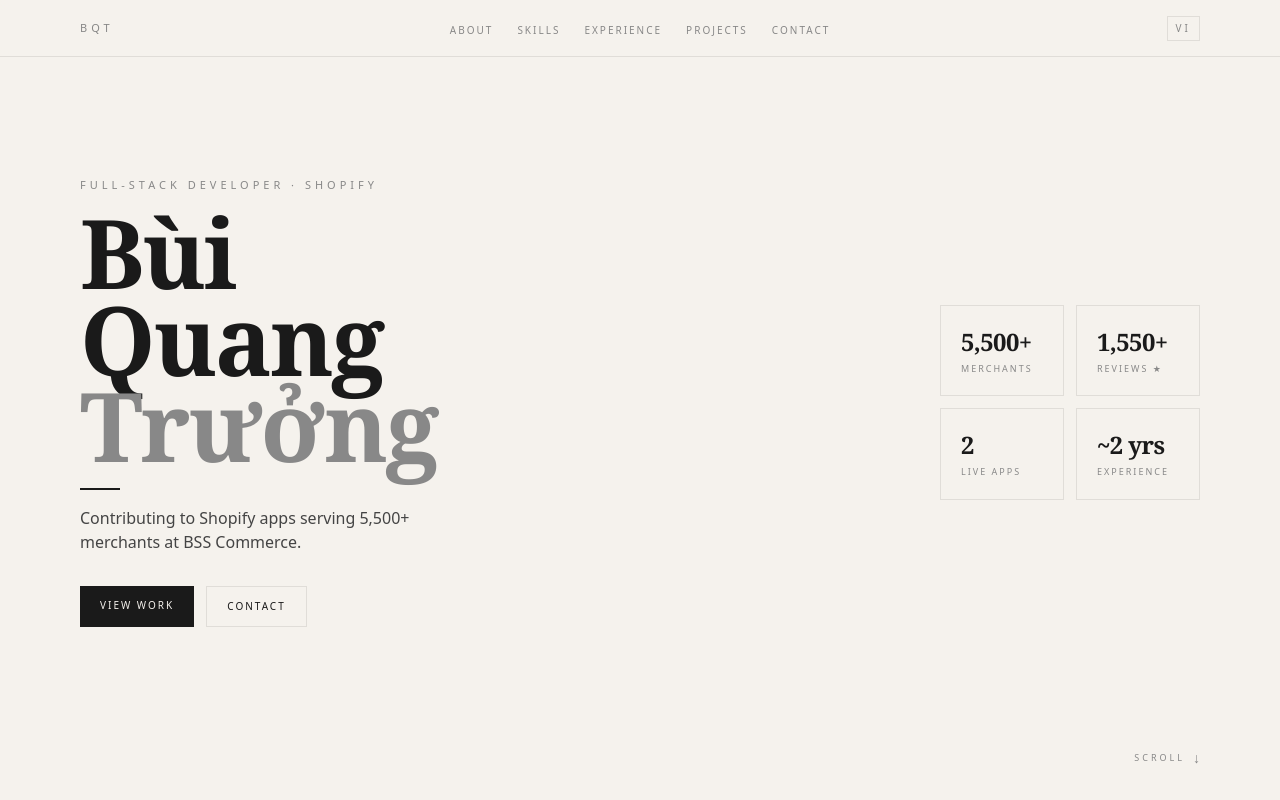
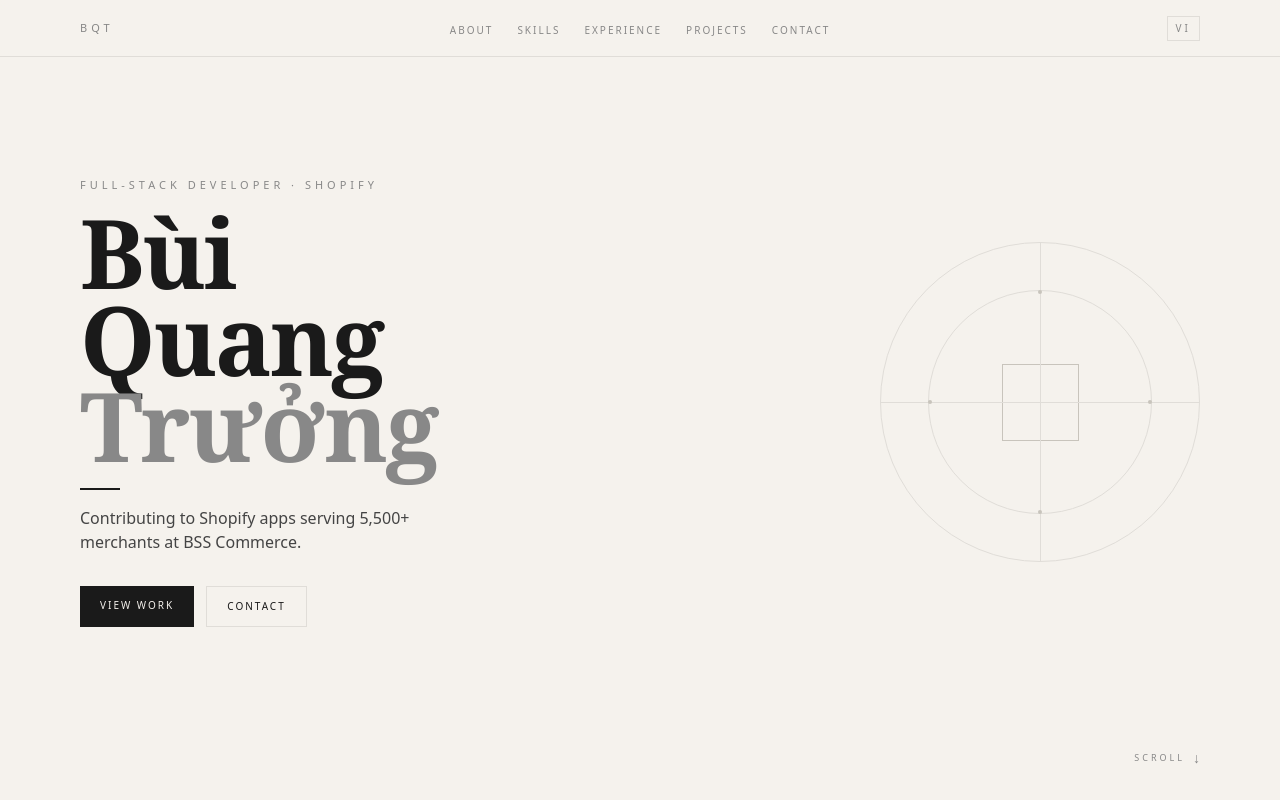
Before and after one commit to TruongOkazaki/MyPortfolio2026, a Next.js app: page /en in a window 1280 px wide. Shown: the top 800 px of the page. Built offline with nearby package versions, Linux system fonts and the light colour scheme.

Commit message:
fix: replace stats grid with geometric decoration, remove team metrics from hero

```diff
--- a/src/components/sections/hero.tsx
+++ b/src/components/sections/hero.tsx
@@ -12,43 +12,22 @@ const itemVariants: Variants = {
   animate: { opacity: 1, y: 0, transition: { duration: 0.6, ease: 'easeOut' } },
 }
 
-type StatBoxProps = {
-  value: string
-  label: string
-  delay: number
-}
-
-function StatBox({ value, label, delay }: StatBoxProps) {
-  return (
-    <motion.div
-      className="border border-border p-4 md:p-5 flex flex-col gap-1"
-      initial={{ opacity: 0, y: 12 }}
-      animate={{ opacity: 1, y: 0 }}
-      transition={{ delay, duration: 0.5, ease: 'easeOut' }}
-    >
-      <span className="font-serif font-bold text-ink text-xl md:text-2xl leading-none tracking-tight">
-        {value}
-      </span>
-      <span className="text-[9px] tracking-[2px] uppercase text-muted font-sans">{label}</span>
-    </motion.div>
-  )
-}
-
 export default function Hero() {
   const t = useTranslations('hero')
 
   return (
     <section className="min-h-[100dvh] flex flex-col justify-between pt-14 pb-8 px-6 md:px-10 max-w-content mx-auto">
 
-      {/* Main content: text left, stats right */}
-      <motion.div
-        className="flex-1 flex flex-col md:grid md:grid-cols-[1fr_260px] md:gap-12 lg:gap-20 items-center mt-8 md:mt-0"
-        variants={containerVariants}
-        initial="initial"
-        animate="animate"
-      >
+      {/* Main content */}
+      <div className="flex-1 flex flex-col md:grid md:grid-cols-[1fr_320px] md:gap-8 items-center mt-8 md:mt-0">
+
         {/* Left: identity */}
-        <div className="flex flex-col">
+        <motion.div
+          className="flex flex-col"
+          variants={containerVariants}
+          initial="initial"
+          animate="animate"
+        >
           <motion.p
             variants={itemVariants}
             className="text-[10px] md:text-[11px] tracking-[4px] uppercase text-muted font-sans mb-4"
@@ -93,23 +72,72 @@ export default function Hero() {
               {t('cta_contact')}
             </a>
           </motion.div>
+        </motion.div>
+
+        {/* Right: geometric decoration — desktop only */}
+        <div className="hidden md:flex items-center justify-center pointer-events-none select-none">
+          <div className="relative w-64 h-64 lg:w-80 lg:h-80">
+            {/* Outer circle */}
+            <motion.div
+              className="absolute inset-0 rounded-full border border-border"
+              initial={{ opacity: 0, scale: 0.85 }}
+              animate={{ opacity: 1, scale: 1 }}
+              transition={{ delay: 0.5, duration: 0.8, ease: 'easeOut' }}
+            />
+            {/* Middle circle */}
+            <motion.div
+              className="absolute rounded-full border border-border"
+              style={{ inset: '15%' }}
+              initial={{ opacity: 0, scale: 0.85 }}
+              animate={{ opacity: 1, scale: 1 }}
+              transition={{ delay: 0.65, duration: 0.8, ease: 'easeOut' }}
+            />
+            {/* Inner rotating square */}
+            <motion.div
+              className="absolute border border-border-dark geo-spin"
+              style={{ inset: '38%' }}
+              initial={{ opacity: 0 }}
+              animate={{ opacity: 1 }}
+              transition={{ delay: 0.85, duration: 0.6 }}
+            />
+            {/* Cross lines */}
+            <motion.div
+              className="absolute top-1/2 left-0 right-0 h-px bg-border"
+              initial={{ scaleX: 0 }}
+              animate={{ scaleX: 1 }}
+              transition={{ delay: 0.9, duration: 0.6, ease: 'easeOut' }}
+            />
+            <motion.div
+              className="absolute left-1/2 top-0 bottom-0 w-px bg-border"
+              initial={{ scaleY: 0 }}
+              animate={{ scaleY: 1 }}
+              transition={{ delay: 1.0, duration: 0.6, ease: 'easeOut' }}
+            />
+            {/* Corner dots */}
+            {[
+              'top-[15%] left-1/2 -translate-x-1/2',
+              'bottom-[15%] left-1/2 -translate-x-1/2',
+              'left-[15%] top-1/2 -translate-y-1/2',
+              'right-[15%] top-1/2 -translate-y-1/2',
+            ].map((pos, i) => (
+              <motion.div
+                key={i}
+                className={`absolute w-1 h-1 rounded-full bg-border-dark ${pos}`}
+                initial={{ opacity: 0 }}
+                animate={{ opacity: 1 }}
+                transition={{ delay: 1.1 + i * 0.05, duration: 0.3 }}
+              />
+            ))}
+          </div>
         </div>
-
-        {/* Right: stats grid — desktop only */}
-        <div className="hidden md:grid grid-cols-2 gap-3 self-center">
-          <StatBox value={t('stat_merchants_value')} label={t('stat_merchants_label')} delay={0.5} />
-          <StatBox value={t('stat_reviews_value')} label={t('stat_reviews_label')} delay={0.6} />
-          <StatBox value={t('stat_apps_value')} label={t('stat_apps_label')} delay={0.7} />
-          <StatBox value={t('stat_exp_value')} label={t('stat_exp_label')} delay={0.8} />
-        </div>
-      </motion.div>
+      </div>
 
       {/* Scroll hint */}
       <motion.div
         className="flex items-center gap-2 self-end"
         initial={{ opacity: 0 }}
         animate={{ opacity: 1 }}
-        transition={{ delay: 1.2, duration: 0.5 }}
+        transition={{ delay: 1.3, duration: 0.5 }}
       >
         <span className="text-[9px] tracking-[3px] uppercase text-muted font-sans">{t('scroll')}</span>
         <span className="text-muted text-sm">↓</span>
```
